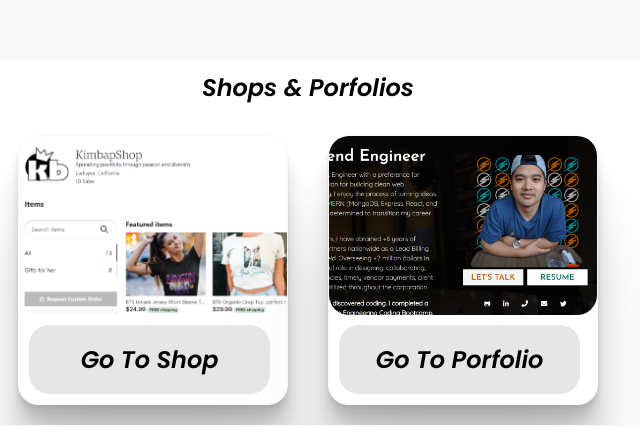
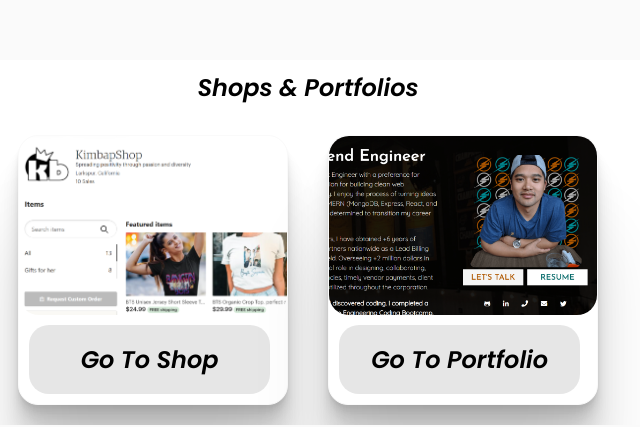
Before and after one commit to CamilingJS/linktreejc, a plain HTML site: page index.html in a window 1280 px wide. Shown: the part 315-742 px from the top of the page, 332-972 px from the left. Drawn offline with Linux system fonts and the light colour scheme.

Commit message:
edit typo

```diff
--- a/index.html
+++ b/index.html
@@ -35,7 +35,7 @@
     </div>
 
     <div class="linksPage">
-        <h1>Shops & Porfolios</h1>
+        <h1>Shops & Portfolios</h1>
         <div class="cardContainer">
           <div class="card">
               <div class="kimbap"></div>
@@ -46,7 +46,7 @@
           <div class="card">
               <div class="portfolio"></div>
               <div class="portfoliolink">
-                <a href="https://camilingjs.com/">Go To Porfolio</a>
+                <a href="https://camilingjs.com/">Go To Portfolio</a>
               </div>
           </div>
         </div>
```
